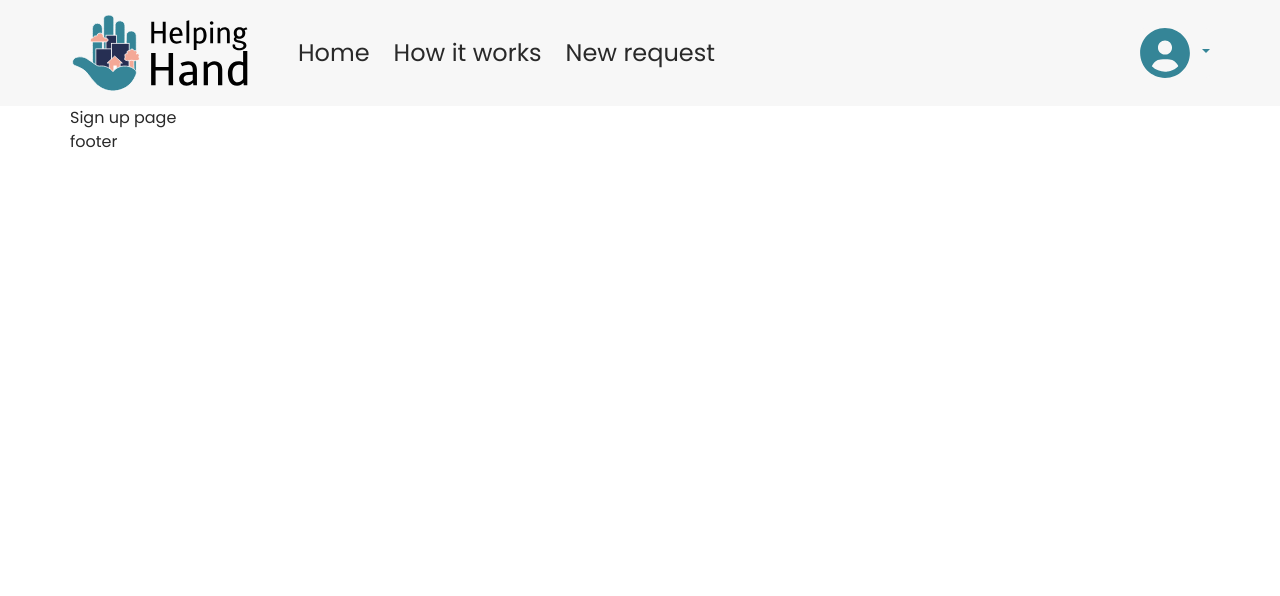
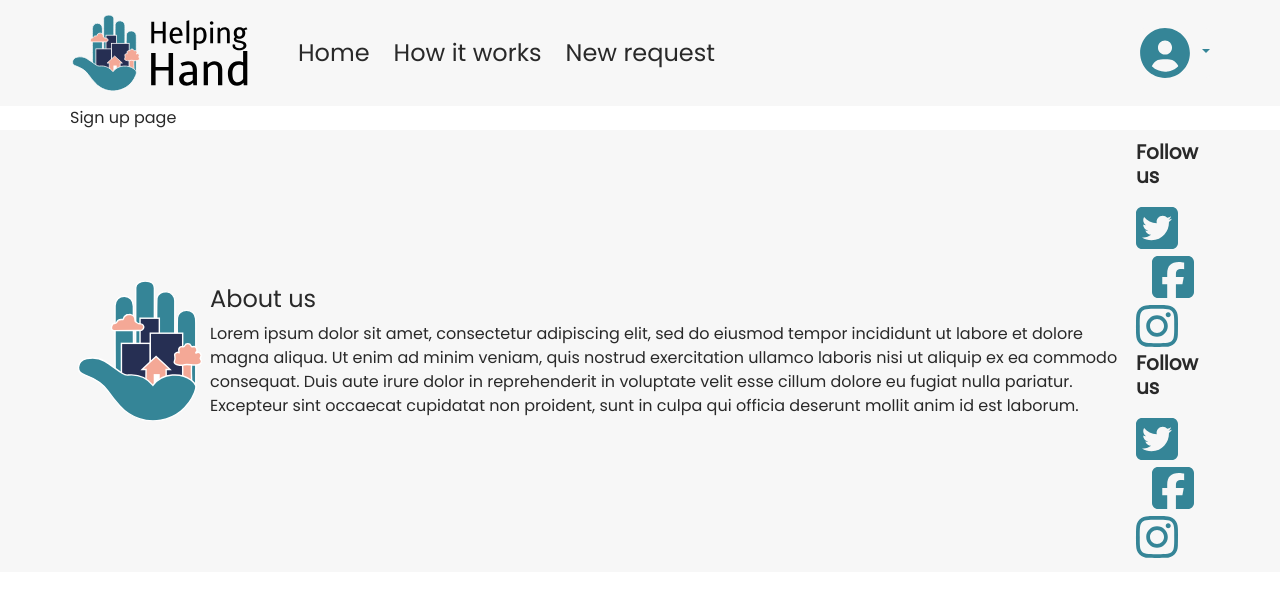
Before and after one commit to MathieuParadis/helping-hand, a React (Create React App) app: page /signup in a window 1280 px wide. Shown: the top 596 px of the page. Built offline with nearby package versions, Linux system fonts and the light colour scheme.

Commit message:
edited footer

```diff
--- a/src/components/Footer.jsx
+++ b/src/components/Footer.jsx
@@ -1,14 +1,48 @@
 // CONFIG IMPORTS
 import React from 'react';
+
+// REACT FONTAWESOME IMPORTS
 import { FontAwesomeIcon } from '@fortawesome/react-fontawesome';
 
 // ASSETS IMPORTS
-// import logo from '../assets/logos/logo.svg';
+import logo from '../assets/logos/helping_hand_logo.svg';
 
 const Footer = () => {
   return (
     <div className="footer">
-      footer
+      <div className="d-flex flex-column flex-lg-row justify-content-between align-items-center">
+        <img src={logo} alt="Boulder Bike Tour logo" className="logo mb-4 mb-lg-0" />
+        <div>
+          <h4>About us</h4>
+          <p className="mb-0">Lorem ipsum dolor sit amet, consectetur adipiscing elit, sed do eiusmod tempor incididunt ut labore et dolore magna aliqua. Ut enim ad minim veniam, quis nostrud exercitation ullamco laboris nisi ut aliquip ex ea commodo consequat. Duis aute irure dolor in reprehenderit in voluptate velit esse cillum dolore eu fugiat nulla pariatur. Excepteur sint occaecat cupidatat non proident, sunt in culpa qui officia deserunt mollit anim id est laborum.</p>
+        </div>
+        <div>
+          <div className="mb-4 mb-lg-0 text-center text-lg-start">
+            <h5 className="mb-2 mb-lg-3"><strong>Follow us</strong></h5>
+            <a href="https://twitter.com/" target="_blank">
+              <FontAwesomeIcon icon="fa-brands fa-twitter-square" size="3x" className="navlink"/>
+            </a>
+            <a href="https://facebook.com/" target="_blank">
+              <FontAwesomeIcon icon="fa-brands fa-facebook-square" size="3x" className="navlink mx-3"/>
+            </a>
+            <a href="https://instagram.com/" target="_blank">
+              <FontAwesomeIcon icon="fa-brands fa-instagram" size="3x" className="navlink"/>
+            </a>
+          </div>
+          <div className="mb-4 mb-lg-0 text-center text-lg-start">
+            <h5 className="mb-2 mb-lg-3"><strong>Follow us</strong></h5>
+            <a href="https://twitter.com/" target="_blank">
+              <FontAwesomeIcon icon="fa-brands fa-twitter-square" size="3x" className="navlink"/>
+            </a>
+            <a href="https://facebook.com/" target="_blank">
+              <FontAwesomeIcon icon="fa-brands fa-facebook-square" size="3x" className="navlink mx-3"/>
+            </a>
+            <a href="https://instagram.com/" target="_blank">
+              <FontAwesomeIcon icon="fa-brands fa-instagram" size="3x" className="navlink"/>
+            </a>
+          </div>
+        </div>
+      </div>
     </div>
   );
 };
--- a/src/components/HamburgerMenu.jsx
+++ b/src/components/HamburgerMenu.jsx
@@ -49,11 +49,6 @@ const HamburgerMenu = () => {
             <NavLink className="menu-link my-2" exact="true" to="/my-profile" onClick={handleMenu}>My profile</NavLink>
             <NavLink className="menu-link my-2" exact="true" to="/my-requests" onClick={handleMenu}>My requests</NavLink>
             <p className="menu-item my-2" onClick={() => signOut()}>Log out</p>
-
-
-
-
-
           </div>
         )
       }
--- a/src/styles/components/_footer.scss
+++ b/src/styles/components/_footer.scss
@@ -1,3 +1,24 @@
-// .footer {
+.footer {
+  background-color: var(--light-bg-color);
+  margin: 0 -70px -20px -70px;
+  padding: 10px 70px;
 
-// }
+  @include mobile_and_tablet {
+    margin: 0 -45px -20px -45px;
+    padding: 10px 45px;
+  }
+
+  .logo {
+    width: 140px;
+  }
+
+  .navlink {
+    text-decoration: none;
+    color: var(--prim-color);
+    cursor: pointer;
+
+    &:hover {
+      color: var(--darker-prim-color);
+    }
+  }
+}
```
